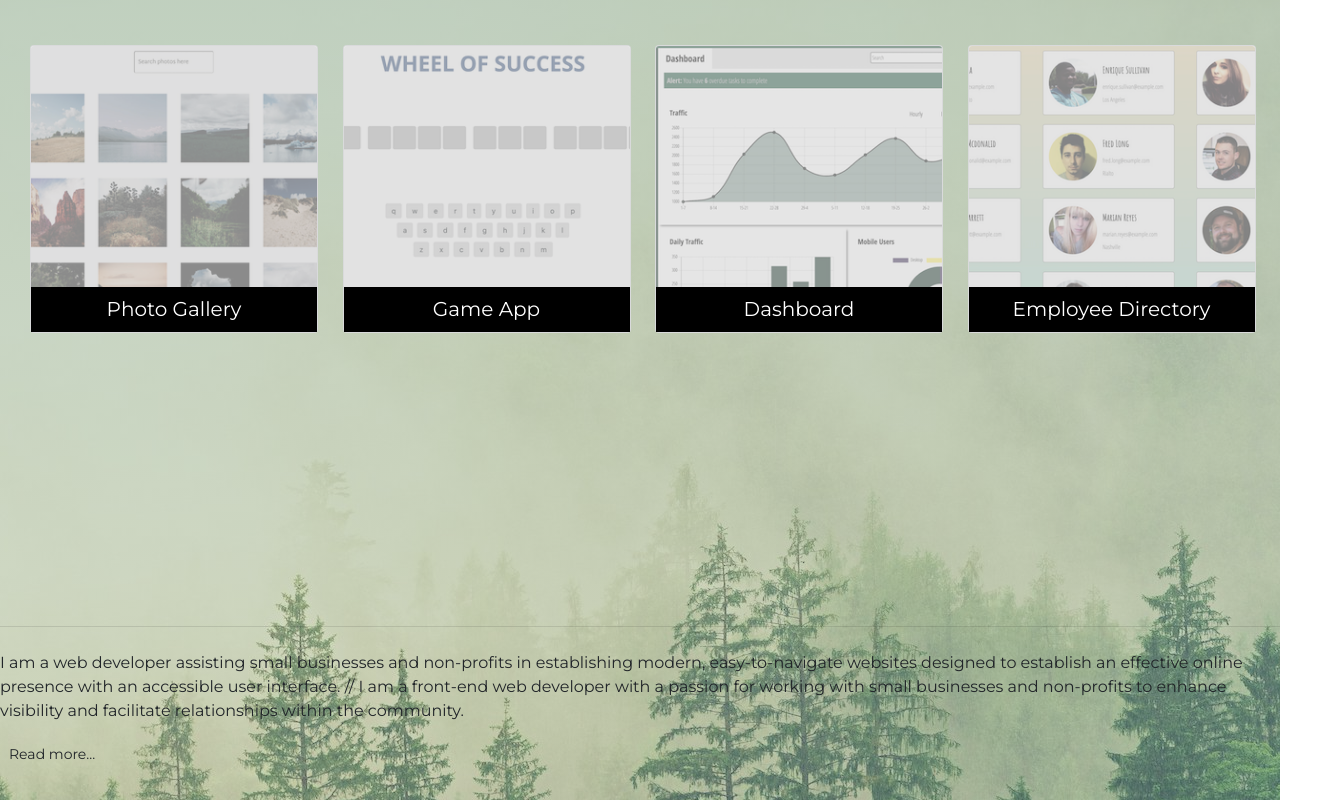
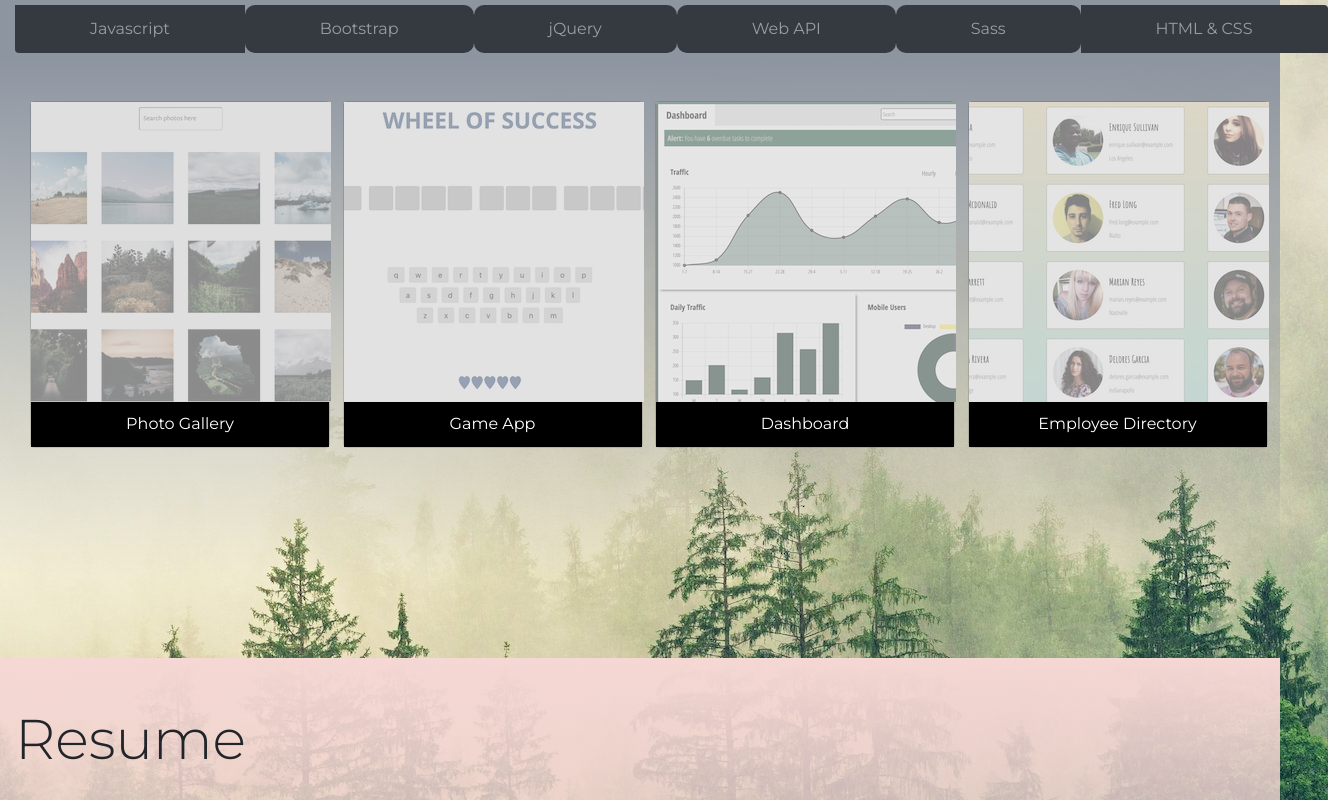
Before and after one commit to brendarenee/brendarenee.github.io, a plain HTML site: page portfolio.html in a window 1280 px wide. Shown: the part 1054-1854 px from the top of the page, 1328 px wide, since content can reach past the window. Drawn offline with nearby package versions, Linux system fonts and the light colour scheme; a web font is replaced by a local one.

Commit message:
update background gradient and flip card formatting

```diff
--- a/css/custom.css
+++ b/css/custom.css
@@ -1,18 +1,18 @@
 body {
+  margin-top: 56px;
   font-family: 'Montserrat', sans-serif;
   position: relative;
   background:
-    linear-gradient(rgba(160, 185, 165), transparent 90%),
+    /* linear-gradient(rgb(160, 185, 165), transparent 24.99%, rgb(141,149,161) 25%, transparent 49.99%, rgb(245,215,212) 50%, transparent 74.99%, rgb(245,232,212) 75%, transparent 99.99%), */
     url('../images/forest-fog.jpg') no-repeat center center fixed;
+    clear: both;
 }
-
 
 h1 {
   font-family: 'Megrim', cursive;
   font-size: 90px;
-  color: #375b5d;
+  color: rgb(55,91,93);
 }
-
 
 /* Header */
 
@@ -22,44 +22,49 @@ div.header {
   background: none;
   flex-direction: column;
   justify-content: center;
-}
-
-
-.jumbotron .btn {
-  background-color: #4e4656;
-  color: lightgrey;
-}
-
-.btn-1 {
-  background-color: #5C8C81;
-}
-
-.btn-2 {
-  background-color: #A1A96A;
-}
-
-.btn-3 {
-  background-color: #EFD061;
+  background: linear-gradient(rgb(160, 185, 165), transparent 90%);
 }
 
 /* Portfolio Styles */
 
+.section-work {
+  background: linear-gradient(rgb(141,149,161) 25%, transparent 90%)
+}
+
 div .list-group-horizontal {
-  width: 100%;
+  width: 105%;
   flex-wrap: wrap;
   justify-content: space-evenly;
+  top: 56px;
+}
+
+.list-group-item:first-child {
+  border-radius: 0;
+}
+
+.list-group-item:last-child {
+  border-radius: 0;
 }
 
 .list-group-item {
-  background: none;
+  flex-grow: 1;
   border: none;
+  border-radius: 10px;
+  background: rgb(52, 58, 64);
+  color: rgba(255,255,255,.5);
 }
 
-.card-img-overlay {
-  font-weight: bold;
+/* CARD STYLES */
+
+.portfolio-cards .col {
+  background: none;
 }
 
-.card .card-title {
+.card {
+  background: transparent;
+}
+
+.card footer {
   background-color: black;
   color: white;
   height: 45px;
@@ -67,21 +72,65 @@ div .list-group-horizontal {
   padding-top: 10px;
 }
 
-.card .card-text {
-  display: none;
-  flex-grow: 2;
-  background-color: rgba(255, 255, 255, .8);
-  transition: 1s;
+/* FLIP CARD */
+.flip-card {
+  background: transparent;
+
+  width: 300px;
+  height: 300px;
+  perspective: 1000px;
 }
 
-.card:hover .card-text {
-  display: block;
+.flip-card-inner {
+  position: relative;
+  width: 100%;
+  height: 100%;
+  text-align: left;
+  transition: transform 0.8s;
+  transform-style: preserve-3d;
 }
 
+.card:hover .flip-card-inner {
+  transform: rotateY(180deg);
+}
+
+.flip-card-front, .flip-card-back {
+  position: absolute;
+  width: 100%;
+  height: 100%;
+  -webkit-backface-visibility: hidden;
+  backface-visibility: hidden;
+}
+
+.flip-card-front {
+  background: lightgrey;
+  color: black;
+}
+
+.flip-card-back {
+  background: white;
+  color: rgb(55,91,93);
+  transform: rotateY(180deg);
+}
+
+/* GENERAL FORMATTING */
+
+/* Resume */
+
+.section-resume {
+  background: linear-gradient(rgb(245,215,212), transparent 90%);
+}
+
+/* Contact Section */
+
+.section-contact {
+  background: linear-gradient(rgb(245,232,212), transparent 90%)
+}
 
 .section {
   width: 100%;
-  height: 100%;
+  min-height: 100vh;
+  max-height: fit-content;
 }
 
 /* MEDIA QUERIES */
@@ -90,10 +139,6 @@ div .list-group-horizontal {
   .header h1 {
     font-size: 130px;
   }
-  .section {
-    height: 100vh;
-  }
-
 }
 @media (min-width: 1200px) {
   .list-group-horizontal,
--- a/portfolio.html
+++ b/portfolio.html
@@ -8,17 +8,17 @@
     <link rel="stylesheet" href="css/custom.css">
     <title>Brenda Butler</title>
   </head>
-  <body>
 
   <!-- navigation -->
-    <nav data-spy="scroll" class="navbar sticky-top navbar-expand-lg navbar-dark bg-dark">
+
+  <nav class="navbar sticky-top navbar-expand-lg navbar-dark bg-dark">
     <!-- <a class="navbar-brand order-1" href="#contact">Brenda Butler</a> -->
     <button class="navbar-toggler" type="button" data-toggle="collapse" data-target="#navbarNavAltMarkup" aria-controls="navbarNavAltMarkup" aria-expanded="false" aria-label="Toggle navigation">
       <span class="navbar-toggler-icon"></span>
     </button>
     <div class="collapse navbar-collapse" id="navbarNavAltMarkup">
       <div class="navbar-nav">
-          <a class="nav-link active" href="#">Home <span class="sr-only">(current)</span></a>
+        <a class="nav-link active" href="#home">Home <span class="sr-only">(current)</span></a>
         <a class="nav-link" href="#about">About</a>
         <a class="nav-link" href="#skills">Skills</a>
         <a class="nav-link" href="#work">Work</a>
@@ -28,32 +28,17 @@
     </div>
   </nav> <!-- /navigation -->
 
+  <body id="home" data-spy="scroll" data-target=".navbar" data-offset="150">
+
     <!-- jumbotron/about -->
     <div class="d-flex header mb-0">
       <h1 class="text-center">Brenda Butler</h1>
       <p class="lead text-center">Creating modern, effective websites for your growing business.</p>
     </div> <!-- /jumbotron/about -->
 
-      <!-- skills
-      <div class="section container-fluid py-4 py-md-5">
-        <h2 id="skills" class="display-4 pb-md-4">Skills</h2>
-        <div class="container">
-          <div class="row">
-            <button type="button" class="btn btn-1 btn-lg m-3 col-sm-auto">Javascript</button>
-            <button type="button" class="btn btn-2 btn-lg m-3 col-sm-auto">jQuery</button>
-            <button type="button" class="btn btn-3 btn-lg m-3 col-sm-auto">Bootstrap</button>
-          </div>
-          <div class="row">
-            <button type="button" class="btn btn-1 btn-lg m-3 col-sm-auto">CSS</button>
-            <button type="button" class="btn btn-2 btn-lg m-3 col-sm-auto">Sass</button>
-            <button type="button" class="btn btn-3 btn-lg m-3 col-sm-auto">HTML</button>
-            <button type="button" class="btn btn-1 btn-lg m-3 col-sm-auto">Git</button>
-          </div>
-        </div>
-      </div>  skills -->
 
       <!-- work -->
-      <div class="section container-fluid py-4 py-md-5">
+      <div class="section section-work container-fluid py-4 py-md-5">
         <h2 id="work" class="display-4 pb-md-4">Portfolio</h2>
 
         <div class="skills-list list-group list-group-horizontal mb-5 sticky-top mt-auto">
@@ -68,63 +53,75 @@
         <div class="row row-cols-1 row-cols-md-2 row-cols-xl-4 portfolio-cards mx-auto">
 
           <div class="col mb-4">
-            <div class="card bg-light mx-auto" style="width: 18rem;">
-              <img src="images/proj-slideshow.png" class="card-img" alt="Photo Gallery Watermark">
-              <div class="d-flex flex-column-reverse justify-content-between card-img-overlay p-0">
-                <h5 class="card-title mb-0 p">Photo Gallery</h5>
-                <p class="card-text p-3">A photo gallery I built, that utilizes a search/filter function and a display overlay.</p>
+            <div class="card mx-auto" style="width:300px;">
+                <div class="flip-card">
+                  <div class="flip-card-inner">
+                    <div class="flip-card-front">
+                      <img src="images/proj-slideshow.png" alt="Photo Gallery Watermark" style="width:300px;height:300px">
                     </div>
+                    <div class="flip-card-back">
+                      <p class="card-text p-3">This photo gallery features a grid format with the ability to filter using a <b>
+                        live search</b> bar. It also features a modal overlay utilizing a jQuery plugin.</p>
+                    </div>
+                  </div>
+                </div>
+              <footer>Photo Gallery</footer>
             </div>
           </div>
 
           <div class="col mb-4">
-            <div class="card bg-light mx-auto" style="width: 18rem;">
-              <img src="images/proj-gameapp.png" class="card-img" alt="Game App Watermark">
-              <div class="d-flex flex-column-reverse justify-content-between card-img-overlay p-0">
-                <h5 class="card-title mb-0">Game App</h5>
+            <div class="card mx-auto" style="width:300px;">
+                <div class="flip-card">
+                  <div class="flip-card-inner">
+                    <div class="flip-card-front">
+                      <img src="images/proj-gameapp.png" alt="Game App Watermark" style="width:300px;height:300px">
+                    </div>
+                    <div class="flip-card-back">
                       <p class="card-text p-3">A simple game that generates a random phrase, utilizes an onscreen keyboard, and tallies incorrect guesses with the heart counter.</p>
                     </div>
                   </div>
                 </div>
+              <footer>Game App</footer>
+            </div>
+          </div>
 
           <div class="col mb-4">
-            <div class="card bg-light mx-auto" style="width: 18rem;">
-              <img src="images/proj-dashboard.png" class="card-img" alt="Dashboard Watermark">
-              <div class="d-flex flex-column-reverse justify-content-between card-img-overlay p-0">
-                <h5 class="card-title mb-0 pt-">Dashboard</h5>
+            <div class="card mx-auto" style="width:300px;">
+                <div class="flip-card">
+                  <div class="flip-card-inner">
+                    <div class="flip-card-front">
+                      <img src="images/proj-dashboard.png" alt="Dashboard Watermark" style="width:300px;height:300px">
+                    </div>
+                    <div class="flip-card-back">
                       <p class="card-text p-3">An app dashboard utilizing various graph metrics, 'send message to user' functionality, and social media updates.</p>
                     </div>
                   </div>
                 </div>
+              <footer>Dashboard</footer>
+            </div>
+          </div>
 
           <div class="col mb-4">
-            <div class="card bg-light mx-auto" style="width: 18rem;">
-              <img src="images/proj-directory.png" class="card-img" alt="...">
-              <div class="d-flex flex-column-reverse justify-content-between card-img-overlay p-0">
-                <h5 class="card-title mb-0">Employee Directory</h5>
-                <p class="card-text p-3">An employee directory page gathering data from an API, with modal functionality for a look at detailed employee data. </p>
+            <div class="card mx-auto" style="width:300px;">
+                <div class="flip-card">
+                  <div class="flip-card-inner">
+                    <div class="flip-card-front">
+                      <img src="images/proj-directory.png" alt="Directory Watermark" style="width:300px;height:300px">
                     </div>
+                    <div class="flip-card-back">
+                      <p class="card-text p-3">An employee directory page gathering data from an API, with modal functionality for a look at detailed employee data.</p>
+                    </div>
+                  </div>
+                </div>
+              <footer>Employee Directory</footer>
             </div>
           </div>
 
       </div>
     </div>
 
-
-
-    <hr class="my-4">
-    <p>I am a web developer assisting small businesses and non-profits in establishing modern, easy-to-navigate websites designed to establish an effective online presence with an accessible user interface. // I am a front-end web developer with a passion for working with small businesses and non-profits to enhance visibility and facilitate relationships within the community. </p>
-    <div class="collapse" id="bio-more">
-      <div class="bio-body">
-        <p>Some would call this a mid-career change and they would be right.</p>
-        <p>After 10 years of working in social services and foster care, I realized my strengths were better suited and my investigative mind more engaged in web development. In 2018, I began focusing full-time on my education at Team Treehouse, while also taking classes at the local community college to supplement my education. </p>
-        <p>In pursuit of making the most of this bananas year that has been 2020, I've completed my Front-End Web Development program through Team Treehouse, while relocating to Bend, OR with my family. Here I hope to continue my education, while helping local businesses create an engaging online presence. </p>
-      </div>
-    </div>
-    <a class="btn btn-sm" data-toggle="collapse" href="#bio-more" role="button" aria-expanded="false" aria-controls="collapseExample">Read more...</a>
-
       <!-- resume -->
-      <div class="section container-fluid py-4 py-md-5">
+      <div class="section section-resume container-fluid py-4 py-md-5">
         <h2 id="resume" class="display-4 pb-md-4">Resume</h2>
         <div class="container">
           <div class="list-group">
@@ -157,11 +154,22 @@
       </div><!-- resume -->
 
       <!-- contact -->
-      <div class="section container-fluid py-4 py-md-5">
+      <div class="section section-contact container-fluid py-4 py-md-5">
         <h2 id="contact" class="display-4 pb-md-4">Contact</h2>
         <div class="">
           <h4>Brenda Butler</h4>
-          <p>Bend, OR</p>
+          <hr class="my-4">
+          <p>I am a web developer assisting small businesses and non-profits in establishing modern, easy-to-navigate websites designed to establish an effective online presence with an accessible user interface. // I am a front-end web developer with a passion for working with small businesses and non-profits to enhance visibility and facilitate relationships within the community. </p>
+          <div class="collapse" id="bio-more">
+            <div class="bio-body">
+              <p>Some would call this a mid-career change and they would be right.</p>
+              <p>After 10 years of working in social services and foster care, I realized my strengths were better suited and my investigative mind more engaged in web development. In 2018, I began focusing full-time on my education at Team Treehouse, while also taking classes at the local community college to supplement my education. </p>
+              <p>In pursuit of making the most of this bananas year that has been 2020, I've completed my Front-End Web Development program through Team Treehouse, while relocating to Bend, OR with my family. Here I hope to continue my education, while helping local businesses create an engaging online presence. </p>
+            </div>
+          </div>
+          <p>The best way to reach me is by email. But please feel free to peruse my professional profile on LinkedIn and Github. Links below:</p>
+          <a class="btn btn-sm" data-toggle="collapse" href="#bio-more" role="button" aria-expanded="false" aria-controls="collapseExample">Read more...</a>
+
           <p>brenda.r.butler@gmail.com</p>
         </div>
       </div><!-- contact -->
```
Lines whose indentation alone changed are shown as unchanged.
